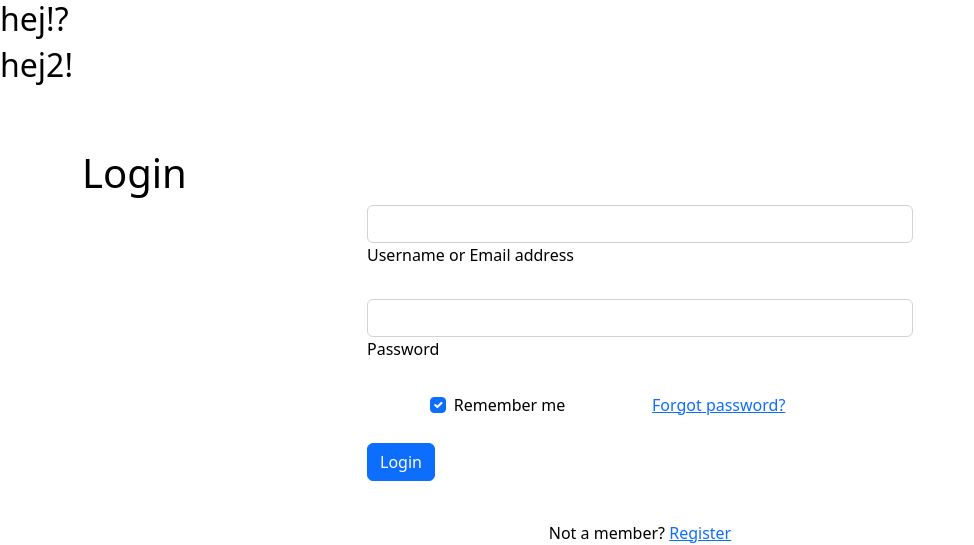
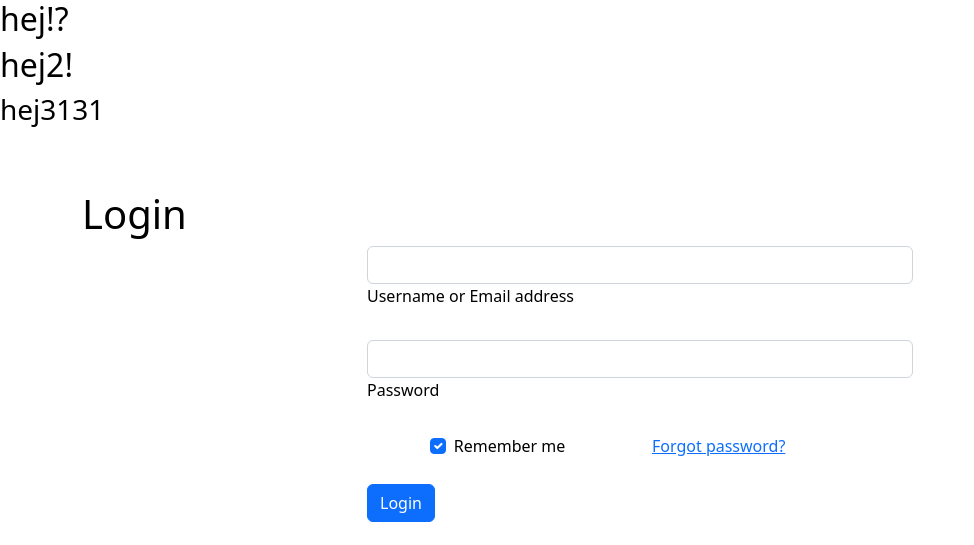
Before and after one commit to jonas897/powerol, a PHP site: page /index.php in a window 1280 px wide. Shown: the top 545 px of the page, without its empty margins (0-974 px from the left). Run offline with PHP 8.4, Linux system fonts and the light colour scheme; some libraries are stand-ins or nearby versions.

Commit message:
test commiting

```diff
--- a/header.php
+++ b/header.php
@@ -28,6 +28,7 @@ if(isset($_POST['logout-button'])){
 
 <h2> hej!? </h2>
 <h2> hej2! </h2>
+<h3> hej3131 </h3>
 
 <nav id="header" class=" navbar navbar-expand-lg">
   <a id="margin" class="text-white navbar-brand" href="index.php">Home</a>
```
